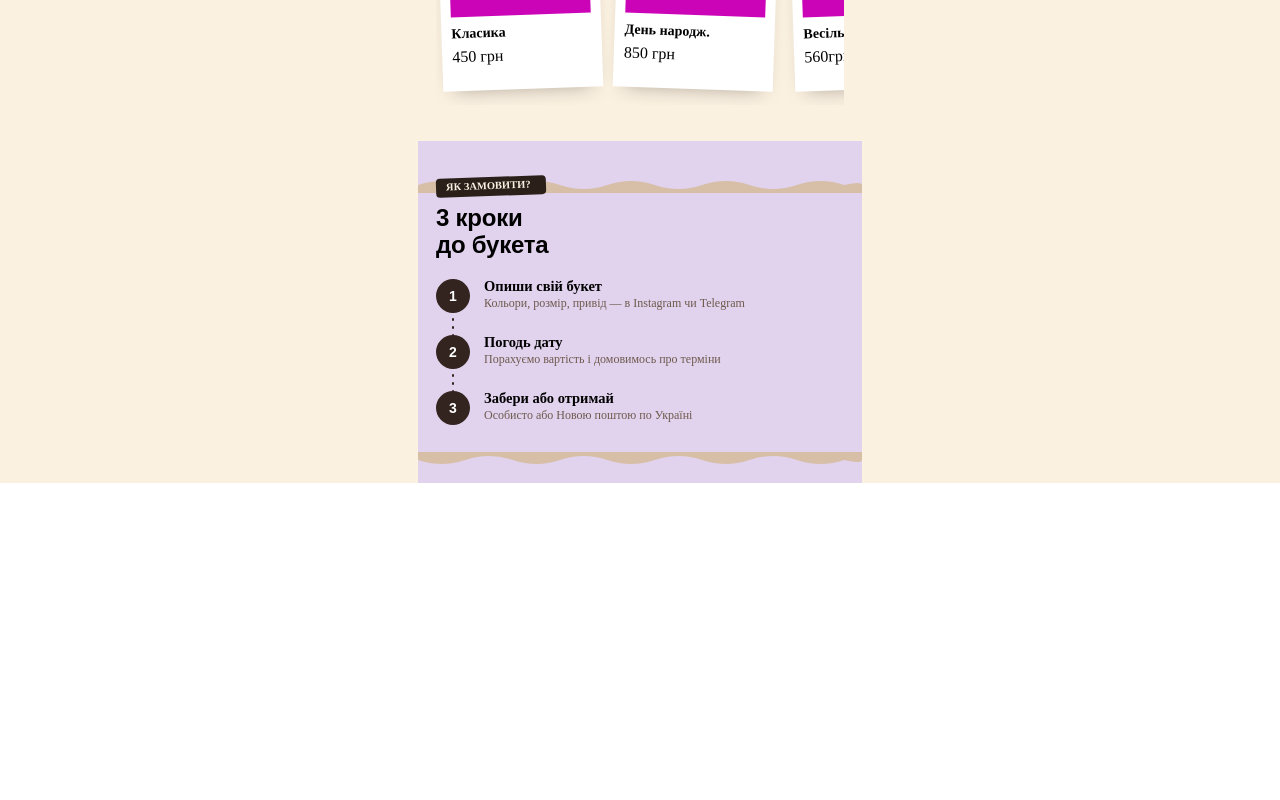
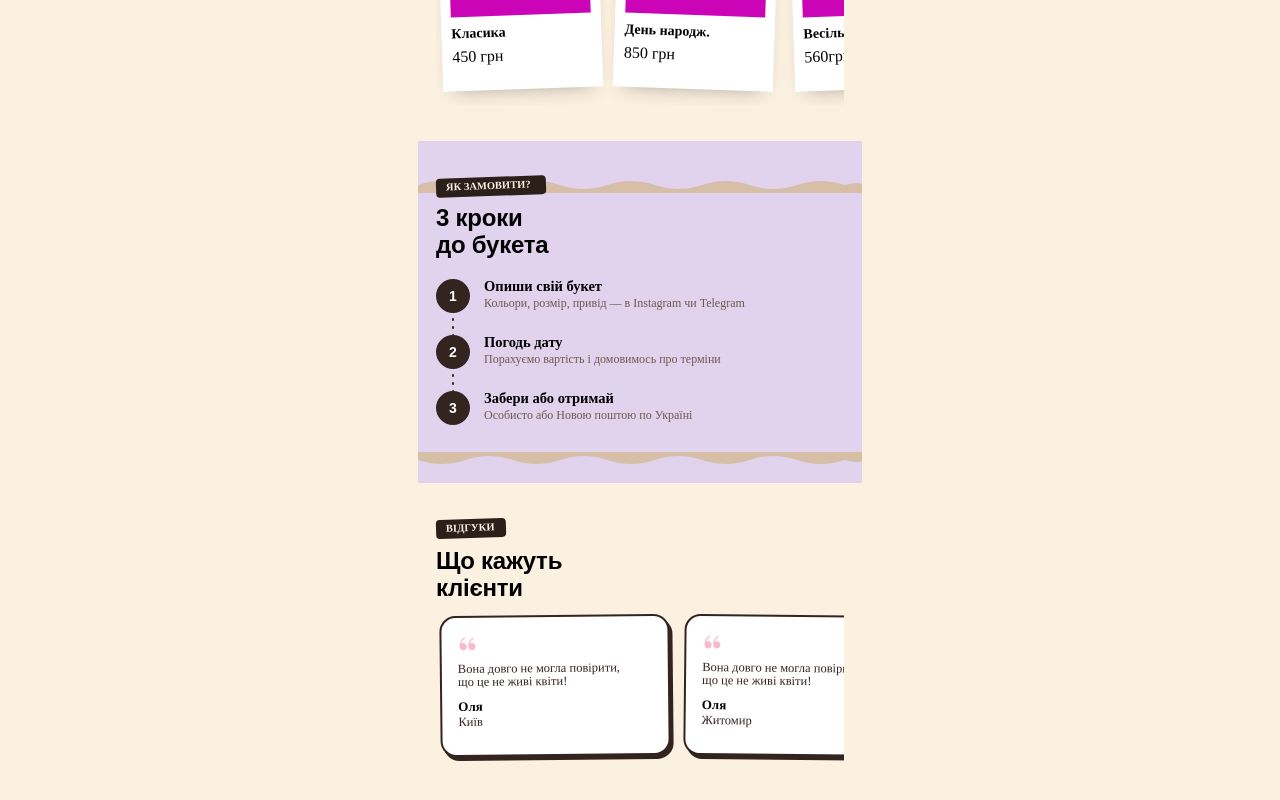
Before and after one commit to RVasyliuk-2003/Custom-Marshmallows, a React (Vite) app: page / in a window 1280 px wide. Shown: the part 1319-2119 px from the top of the page. Before the commit the page ends 1802 px from the top, so only its background shows below. Built offline with nearby package versions, Linux system fonts and the light colour scheme.

Commit message:
feat: complete Reviews section component

```diff
--- a/src/App.css
+++ b/src/App.css
@@ -11,6 +11,16 @@ main {
   max-width: 480px;
   margin-inline: auto;
   padding-inline: 18px;
+}
+
+.h2 {
+  font-size: 24px;
+  margin-top: 10px;
+  font-weight: 800;
+
+  font-family: var(--ff-display);
+  line-height: 1.12;
+  letter-spacing: -0.01em;
 }
 
 .btn {
--- a/src/components/Main/Main.jsx
+++ b/src/components/Main/Main.jsx
@@ -2,6 +2,7 @@ import MainPage from "./MainPage/MainPage";
 import WhyMarshmallows from "./WhyMarshmallows/WhyMarshmallows";
 import CatalogScroll from "./CatalogScroll/CatalogScroll";
 import Order from "./Order/Order";
+import Reviews from "./ReviewsPage/Reviews";
 
 const Main = () => {
   return (
@@ -11,6 +12,7 @@ const Main = () => {
         <WhyMarshmallows />
         <CatalogScroll />
         <Order />
+        <Reviews />
       </main>
     </>
   );
--- /dev/null
+++ b/src/components/Main/ReviewsPage/Reviews.jsx
@@ -0,0 +1,47 @@
+import style from "./reviews.module.css";
+import img from "./images/icons8.png";
+
+const Reviews = () => {
+  return (
+    <section>
+      <div className="container">
+        <div className={style.mainContainerReviews}>
+          <p className={`eyebrow ${style.type}`}>ВІДГУКИ</p>
+          <h2 className="h2">
+            Що кажуть
+            <br /> клієнти
+          </h2>
+
+          <div className={style.scrollContainer}>
+            <div className={`card ${style.widtgCard}`}>
+              <img className={style.ImgComm} src={img} alt="ImgComm" />
+              <p>
+                Вона довго не могла повірити, <br /> що це не живі квіти!
+              </p>
+              <span>Оля</span>
+              <p className={style["sity-p"]}>Київ</p>
+            </div>
+            <div className={`card ${style.widtgCard}`}>
+              <img className={style.ImgComm} src={img} alt="ImgComm" />
+              <p>
+                Вона довго не могла повірити, <br /> що це не живі квіти!
+              </p>
+              <span>Оля</span>
+              <p className={style["sity-p"]}>Житомир</p>
+            </div>
+            <div className={`card ${style.widtgCard}`}>
+              <img className={style.ImgComm} src={img} alt="ImgComm" />
+              <p>
+                Кожна пелюстка як справжня. <br /> Неймовірна якість
+              </p>
+              <span>Олексій</span>
+              <p className={style["sity-p"]}>Львів</p>
+            </div>
+          </div>
+        </div>
+      </div>
+    </section>
+  );
+};
+
+export default Reviews;
--- /dev/null
+++ b/src/components/Main/ReviewsPage/reviews.module.css
@@ -0,0 +1,52 @@
+.mainContainerReviews {
+  padding: 36px 18px;
+  position: relative;
+}
+
+.type {
+  max-width: 70px;
+  width: 100%;
+}
+
+.scrollContainer {
+  display: flex;
+  gap: 14px;
+  overflow-x: auto;
+  padding: 6px 4px 10px;
+  margin-top: 8px;
+
+  scrollbar-width: none;
+  -ms-overflow-style: none;
+}
+
+.widtgCard {
+  max-width: 230px;
+  width: 100%;
+  flex-shrink: 0;
+  padding: 16px;
+
+  > p {
+    font-size: 12.5px;
+    margin-bottom: 10px;
+    color: #332420;
+  }
+
+  > span {
+    font-weight: 800;
+    font-size: 13px;
+  }
+}
+
+.ImgComm {
+  max-width: 20px;
+  width: 100%;
+
+  margin-bottom: 6px;
+}
+
+.sity-p {
+  margin-top: 2px;
+  font-size: 10px;
+  color: var(--ink-soft);
+  color: #6e5a4e;
+}
```
Also changed, not shown: src/components/Main/ReviewsPage/images/icons8.png (added).
